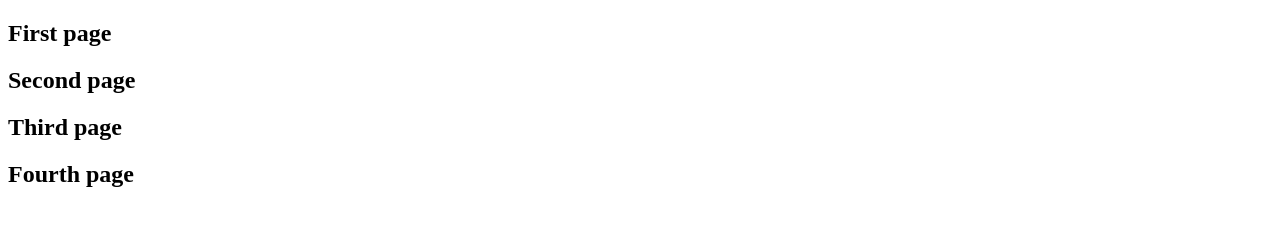
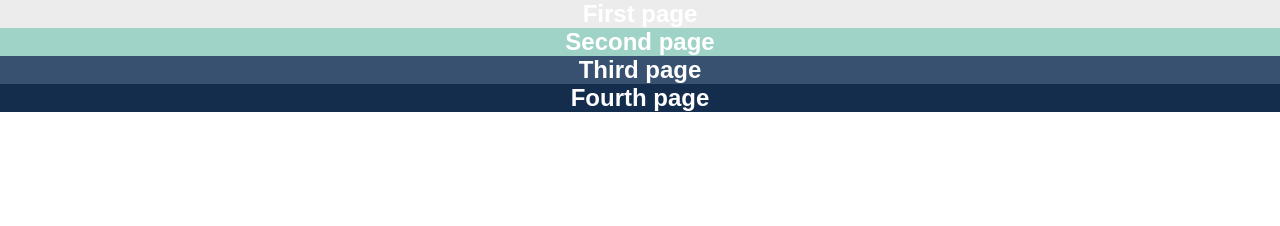
Before and after one commit to meleadr/css-snap-effect, a plain HTML site: page index.html in a window 1280 px wide. Drawn offline with Linux system fonts and the light colour scheme; a web font is replaced by a local one.

Commit message:
Adding CSS

```diff
--- a/assets/css/style.css
+++ b/assets/css/style.css
@@ -0,0 +1,32 @@
+@import url("https://fonts.cdnfonts.com/css/minecraft-4");
+
+* {
+	margin: 0;
+	padding: 0;
+	box-sizing: border-box;
+	font-family: "Minecraft", sans-serif;
+}
+
+section {
+	height: fill-available;
+	display: flex;
+	justify-content: center;
+	align-items: center;
+	color: #fff;
+}
+
+#one {
+	background: #ececec;
+}
+
+#two {
+	background: #9fd3c7;
+}
+
+#three {
+	background: #385170;
+}
+
+#four {
+	background: #142d4c;
+}
--- a/index.html
+++ b/index.html
@@ -4,6 +4,7 @@
 		<meta charset="UTF-8" />
 		<meta http-equiv="X-UA-Compatible" content="IE=edge" />
 		<meta name="viewport" content="width=device-width, initial-scale=1.0" />
+		<link rel="stylesheet" href="assets/css/style.css" />
 		<title>CSS-SNAP-EFFECT</title>
 	</head>
 	<body>
```
